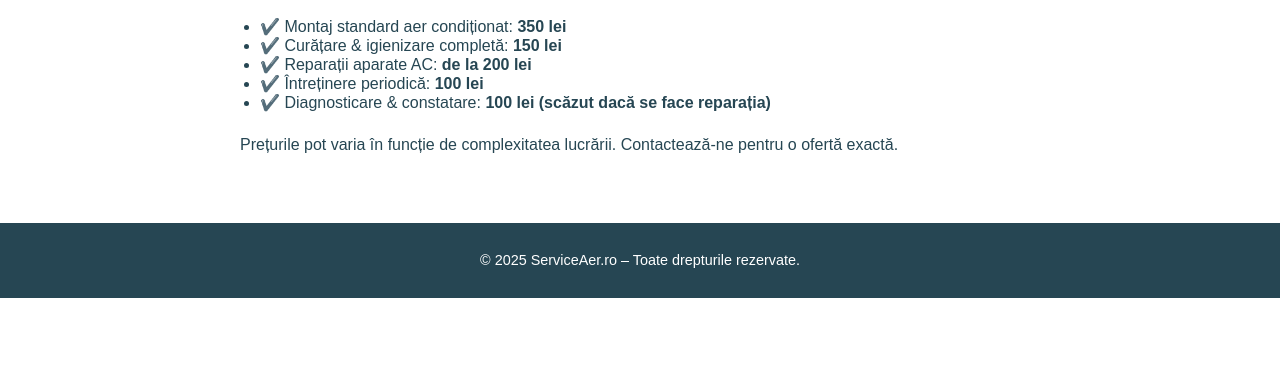
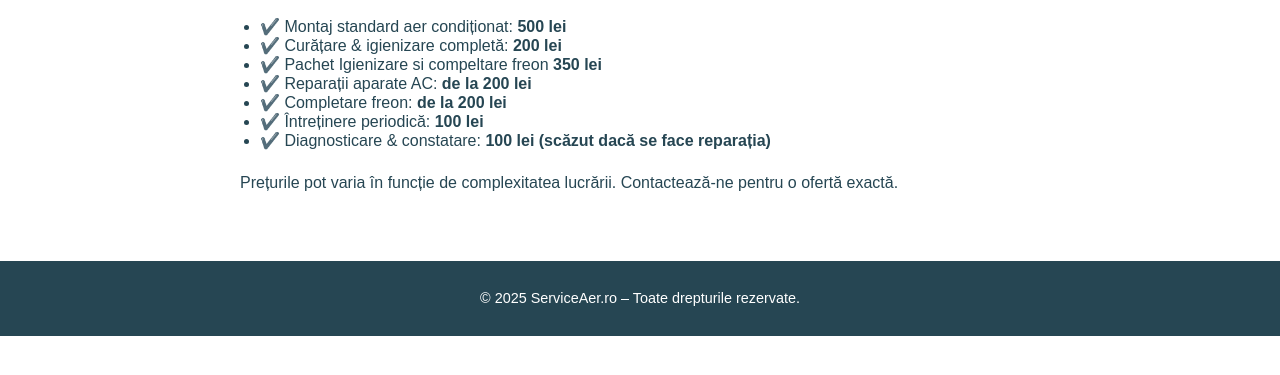
Before and after one commit to mitroicristi/service-aer, a plain HTML site: page preturi.html in a window 1280 px wide. Shown: the part 283-658 px from the top of the page. Drawn offline with Linux system fonts and the light colour scheme.

Commit message:
udpate preturi and contact position

```diff
--- a/preturi.html
+++ b/preturi.html
@@ -36,9 +36,11 @@
   <main class="seo-content">
     <h1>Prețuri servicii aer condiționat</h1>
     <ul>
-      <li>✔️ Montaj standard aer condiționat: <strong>350 lei</strong></li>
-      <li>✔️ Curățare & igienizare completă: <strong>150 lei</strong></li>
+      <li>✔️ Montaj standard aer condiționat: <strong>500 lei</strong></li>
+      <li>✔️ Curățare & igienizare completă: <strong>200 lei</strong></li>
+      <li>✔️ Pachet Igienizare si compeltare freon <strong>350 lei</strong></li>
       <li>✔️ Reparații aparate AC: <strong>de la 200 lei</strong></li>
+      <li>✔️ Completare freon: <strong>de la 200 lei</strong></li>
       <li>✔️ Întreținere periodică: <strong>100 lei</strong></li>
       <li>✔️ Diagnosticare & constatare: <strong>100 lei (scăzut dacă se face reparația)</strong></li>
     </ul>
--- a/styles.css
+++ b/styles.css
@@ -112,6 +112,11 @@ nav ul li a {
     color: #2a9d8f;
     margin-bottom: 20px;
 }
+
+#contact {
+  scroll-margin-top: 100px;
+}
+
 
 footer {
     background: #264653;
```
